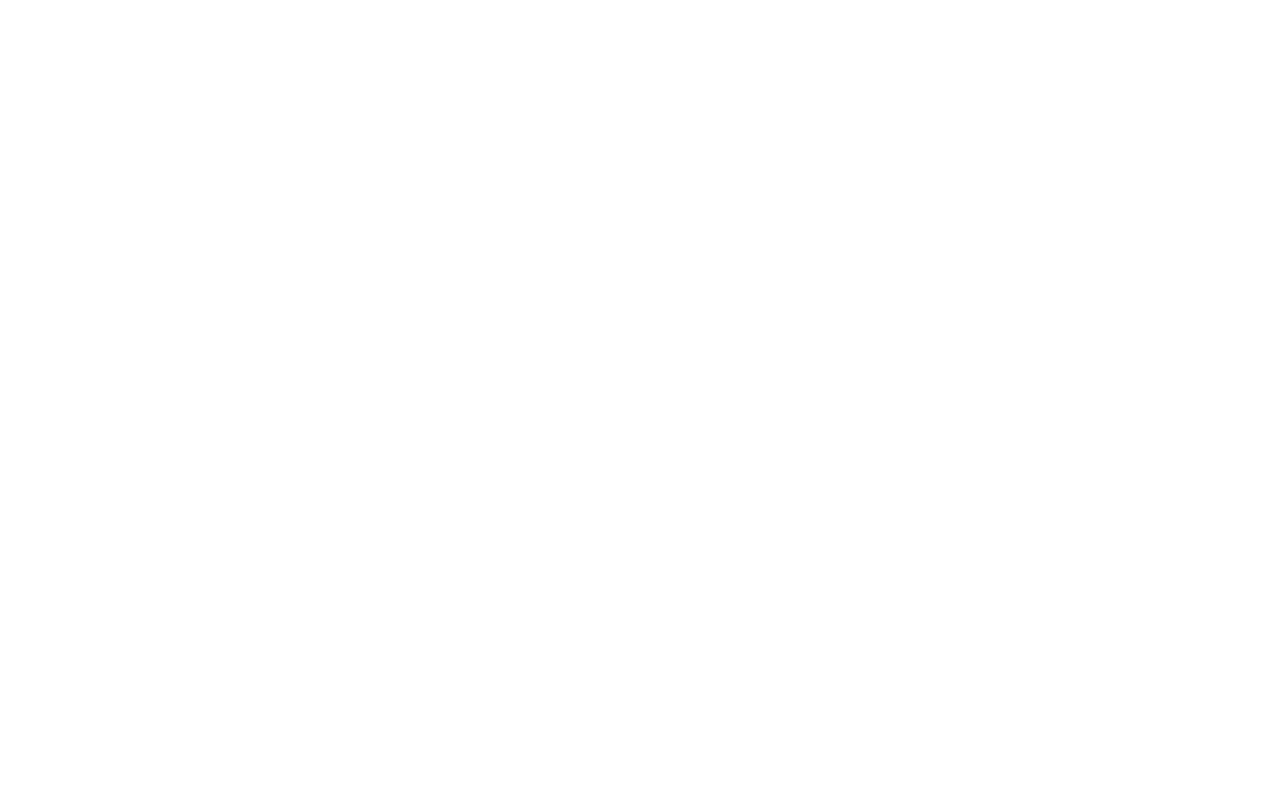
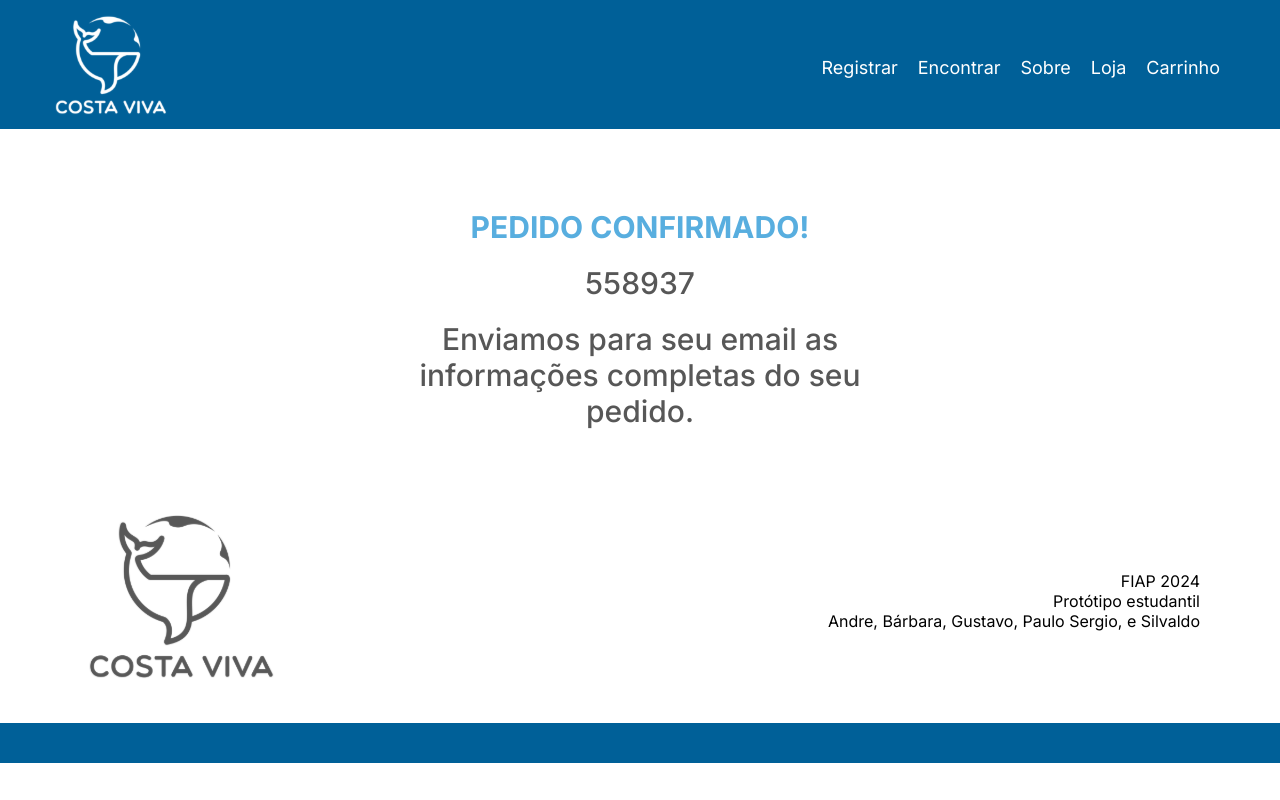
Before and after one commit to FIAP-SE/GlobalSolutions-CostaViva, a React (Vite) app: page /compra_confirmada in a window 1280 px wide. Before the commit this address had no page. Built offline with nearby package versions, Linux system fonts and the light colour scheme.

Commit message:
CompraConfirmada finalizada

```diff
--- a/src/App.tsx
+++ b/src/App.tsx
@@ -5,6 +5,7 @@ import Study from "./routes/AboutProject/Study";
 import Proposal from "./routes/AboutProject/Proposal";
 import HomeProject from "./routes/Project/HomeProject";
 import Cart from "./routes/Project/Cart";
+import PurchaseConfirmed from "./routes/Project/PurchaseConfirmed";
 
 export default function App() {
   return (
@@ -17,6 +18,7 @@ export default function App() {
         <Route path="/propostas" element={<Proposal />} />
         <Route path="/projeto" element={<HomeProject />} />
         <Route path="/carrinho" element={<Cart />} />
+        <Route path="/compra_confirmada" element={<PurchaseConfirmed />} />
       </Routes>
     </Router>
   );
--- /dev/null
+++ b/src/components/PurchaseConfirmedMain/index.tsx
@@ -0,0 +1,28 @@
+import "./styles.css";
+
+interface PurchaseConfirmedProps {
+  confirmed: string;
+  number: string;
+  detail: string;
+}
+
+export default function PurchaseConfirmedMain({confirmed, number, detail}: PurchaseConfirmedProps) {
+
+  return(
+      <div className="PurchaseConfirmedContainer">
+
+       <h2 className="PurchaseConfirmedConfirmed">
+         {confirmed}
+       </h2>
+
+       <p className="PurchaseConfirmedText">
+         {number}
+       </p>
+
+       <p className="PurchaseConfirmedText">
+         {detail}
+       </p>
+
+      </div>
+  )
+}
--- /dev/null
+++ b/src/components/PurchaseConfirmedMain/styles.css
@@ -0,0 +1,23 @@
+.PurchaseConfirmedContainer{
+  display: flex;
+  flex-direction: column;
+
+  margin: 80px auto 20px;
+
+  text-align: center;
+  max-width: 500px;
+}
+
+.PurchaseConfirmedConfirmed{
+  margin-bottom: 20px;
+  color: #58AEDF;
+  font-weight: 700;
+  font-size: 30px;
+}
+
+.PurchaseConfirmedText{
+  margin-bottom: 20px;
+  color: #575757;
+  font-weight: 500;
+  font-size: 30px;
+}
--- a/src/routes/Project/PurchaseConfirmed/index.tsx
+++ b/src/routes/Project/PurchaseConfirmed/index.tsx
@@ -1,10 +1,21 @@
 import './styles.css';
+import Footer from "../../../components/Footer";
+import ProjectHeader from "../../../components/ProjectHeader";
+import PurchaseConfirmedMain from "../../../components/PurchaseConfirmedMain"
 
 export default function PurchaseConfirmed() {
 
     return (
         <main>
-            <p>comece aqui</p>
+            <ProjectHeader />
+
+            <PurchaseConfirmedMain
+            confirmed='PEDIDO CONFIRMADO!'
+            number='558937'
+            detail='Enviamos para seu email as informações completas do seu pedido.'
+            />
+
+            <Footer />
         </main>
     );
 }
```
